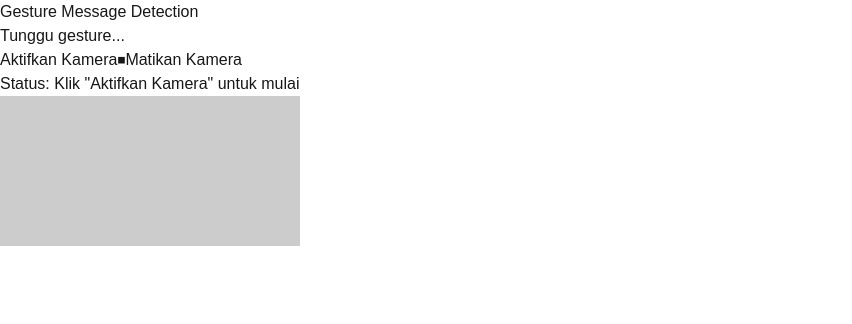
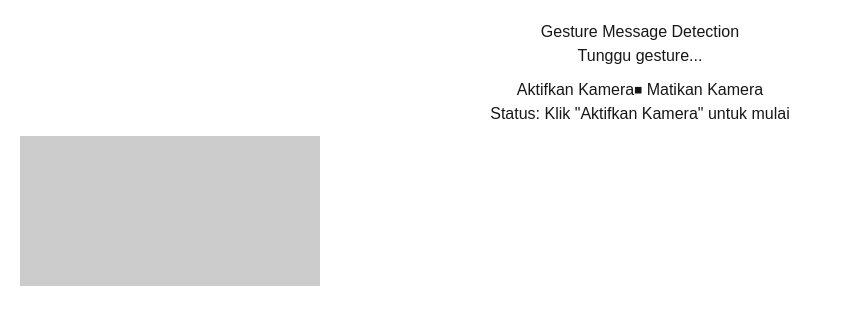
Before and after one commit to mr-koder-cyber/gesture-hand, a Next.js app: page / in a window 1280 px wide. Shown: the top 324 px of the page, without its empty margins (0-852 px from the left). Built offline with nearby package versions, Linux system fonts and the light colour scheme.

Commit message:
update gesture

```diff
--- a/app/page.tsx
+++ b/app/page.tsx
@@ -15,20 +15,23 @@ export default function GestureApp() {
   const videoRef = useRef<VideoElement | null>(null);
   const canvasRef = useRef<HTMLCanvasElement | null>(null);
   const landmarkerRef = useRef<HandLandmarker | null>(null);
+
   const [message, setMessage] = useState<string>('Tunggu gesture...');
   const [cameraStatus, setCameraStatus] = useState<string>(
     'Klik "Aktifkan Kamera" untuk mulai'
   );
   const [error, setError] = useState<string>('');
   const [cameraActive, setCameraActive] = useState<boolean>(false);
+
   const messages = [
     'Salma Fauziah',
     'kelompok 54 Purwa',
     'npm 257006111020',
     'Informatika',
-    'Tehnik',
+    'Teknik',
   ];
 
+  /** Stop kamera */
   const stopCamera = useCallback(() => {
     if (videoRef.current?.srcObject) {
       (videoRef.current.srcObject as MediaStream)
@@ -40,17 +43,20 @@ export default function GestureApp() {
     setCameraStatus('Kamera dimatikan');
   }, []);
 
+  /** Load model HandLandmarker */
   const startLandmarker = useCallback(async () => {
     const vision = await FilesetResolver.forVisionTasks(
       'https://cdn.jsdelivr.net/npm/@mediapipe/tasks-vision@latest/wasm'
     );
+
     landmarkerRef.current = await HandLandmarker.createFromOptions(vision, {
       baseOptions: { modelAssetPath: 'hand_landmarker.task' },
       numHands: 1,
-      runningMode: 'VIDEO',
+      runningMode: 'VIDEO', // tetap VIDEO walau dari webcam
     });
   }, []);
 
+  /** Render hasil */
   const onResults = useCallback(
     (result: HandLandmarkerResult) => {
       const canvas = canvasRef.current;
@@ -61,23 +67,26 @@ export default function GestureApp() {
 
       canvas.width = video.videoWidth;
       canvas.height = video.videoHeight;
+
+      // mirror
       ctx.save();
       ctx.scale(-1, 1);
       ctx.drawImage(video, -canvas.width, 0, canvas.width, canvas.height);
       ctx.restore();
 
-      // Gambar overlay teks
-      ctx.fillStyle = 'rgba(0,0,0,0.8)';
+      // overlay teks
+      ctx.fillStyle = 'rgba(0,0,0,0.6)';
       ctx.fillRect(0, 0, canvas.width, 70);
       ctx.fillStyle = '#fff';
       ctx.font = 'bold 28px Arial';
       ctx.textAlign = 'center';
       ctx.fillText(message, canvas.width / 2, 45);
 
-      // Gambar titik ujung jari
+      // titik ujung jari
       if (result.landmarks && result.landmarks.length > 0) {
         const lm = result.landmarks[0];
-        const tips = [4, 8, 12, 16, 20]; // ujung jari
+        const tips = [4, 8, 12, 16, 20];
+
         tips.forEach((i) => {
           const x = lm[i].x * canvas.width;
           const y = lm[i].y * canvas.height;
@@ -86,15 +95,22 @@ export default function GestureApp() {
           ctx.fillStyle = 'red';
           ctx.fill();
         });
-        const count = tips.filter((i) => lm[i].visibility ?? 0 > 0.5).length;
+
+        // hitung jari terangkat (pakai posisi, bukan cuma visibility)
+        let count = 0;
+        if (lm[4].y < lm[3].y) count++; // ibu jari
+        if (lm[8].y < lm[6].y) count++; // telunjuk
+        if (lm[12].y < lm[10].y) count++;
+        if (lm[16].y < lm[14].y) count++;
+        if (lm[20].y < lm[18].y) count++;
+
         if (count >= 1 && count <= 5) setMessage(messages[count - 1]);
       }
-
-      ctx.restore();
     },
     [message, messages]
   );
 
+  /** Start kamera */
   const startCamera = async () => {
     try {
       setCameraStatus('Meminta izin kamera...');
@@ -102,22 +118,25 @@ export default function GestureApp() {
         video: true,
         audio: false,
       });
-      videoRef.current!.srcObject = stream;
-      await videoRef.current!.play();
+      if (!videoRef.current) return;
+      videoRef.current.srcObject = stream;
+      await videoRef.current.play();
+
       setCameraActive(true);
       setCameraStatus('Kamera aktif—Deteksi jari siap');
 
       await startLandmarker();
-      // Mulai loop streaming
+
+      // loop deteksi
       const onFrame = async () => {
+        if (!cameraActive) return;
         const result = await landmarkerRef.current?.detectForVideo(
           videoRef.current!,
           performance.now()
         );
         if (result) onResults(result);
-        if (cameraActive) requestAnimationFrame(onFrame);
+        requestAnimationFrame(onFrame);
       };
-
       onFrame();
     } catch (e: any) {
       stopCamera();
@@ -129,9 +148,10 @@ export default function GestureApp() {
   useEffect(() => () => stopCamera(), [stopCamera]);
 
   return (
-    <div className="...">
+    <div style={{ textAlign: 'center', padding: 20 }}>
       <h1>Gesture Message Detection</h1>
       <div>{message}</div>
+      <div style={{ marginTop: 10 }}>
         <button
           onClick={startCamera}
           disabled={cameraActive}
@@ -142,10 +162,11 @@ export default function GestureApp() {
           onClick={stopCamera}
           disabled={!cameraActive}
         >
-        ⏹Matikan Kamera
+          ⏹ Matikan Kamera
         </button>
+      </div>
       <div>Status: {cameraStatus}</div>
-      {error && <div>Error: {error}</div>}
+      {error && <div style={{ color: 'red' }}>Error: {error}</div>}
       <video
         ref={videoRef}
         className="hidden"
@@ -154,8 +175,11 @@ export default function GestureApp() {
       />
       <canvas
         ref={canvasRef}
-        className="..."
-        style={{ backgroundColor: cameraActive ? 'transparent' : '#ccc' }}
+        style={{
+          marginTop: 10,
+          backgroundColor: cameraActive ? 'transparent' : '#ccc',
+          maxWidth: '100%',
+        }}
       />
     </div>
   );
```
Lines whose indentation alone changed are shown as unchanged.
